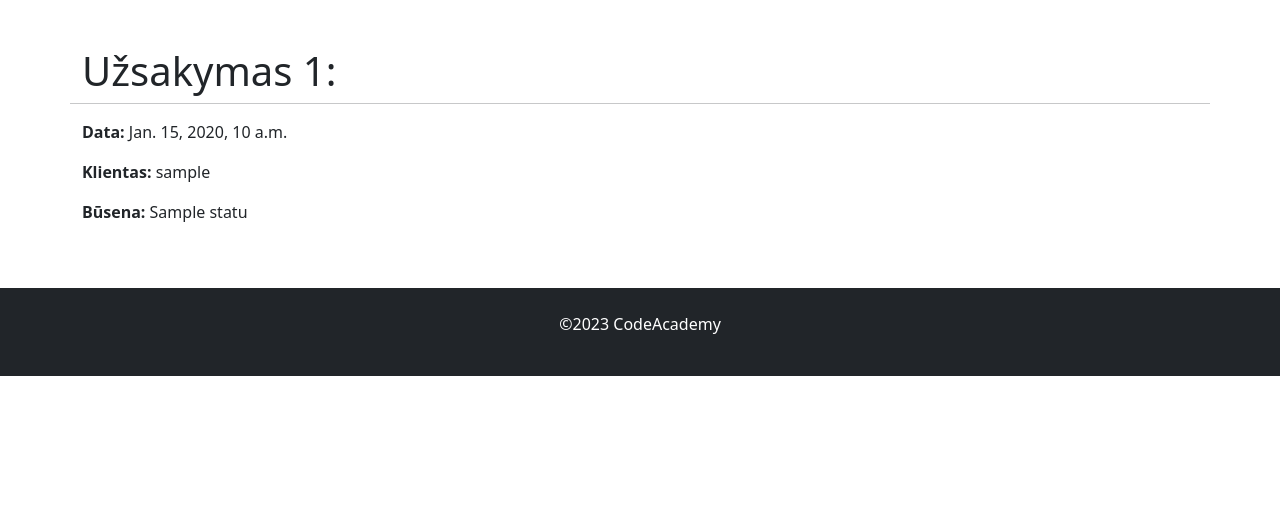
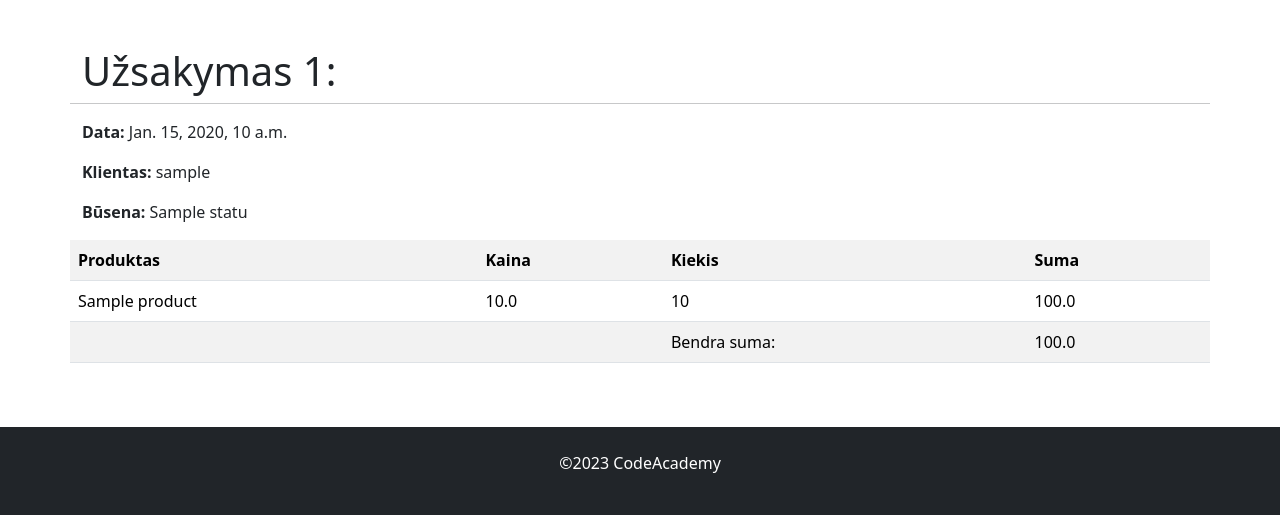
Before and after one commit to DonatasNoreika/eshop_2023_11_03, a Django app: page /orders/1/ in a window 1280 px wide. Shown: the part 313-828 px from the top of the page. Before the commit the page ends 689 px from the top, so only its background shows below. Run offline with Django 4.2, Linux system fonts and the light colour scheme; tables that the repository leaves empty hold one stand-in row (values such as "Sample post").

Commit message:
+Užsakyme atvaizduoti užsakymo eilutes, +Paskaičiuotų kiekvienos užsakytos prekės sumą (prekės kaina * kiekis), +Paskaičiuotų bendrą užsakymo sumą.

```diff
--- a/mysite/eshop/models.py
+++ b/mysite/eshop/models.py
@@ -25,9 +25,17 @@ class Order(models.Model):
     def __str__(self):
         return f"{self.user} ({self.date}) - {self.status}"
 
+    def total(self):
+        total_sum = 0
+        for line in self.lines.all():
+            total_sum += line.suma()
+        return total_sum
 
 class OrderLine(models.Model):
     order = models.ForeignKey(to="Order", on_delete=models.CASCADE, related_name="lines")
     product = models.ForeignKey(to="Product", verbose_name="Produktas", on_delete=models.SET_NULL, null=True,
                                 blank=True)
     quantity = models.IntegerField(verbose_name="Kiekis")
+
+    def suma(self):
+        return self.product.price * self.quantity
--- a/mysite/eshop/templates/order.html
+++ b/mysite/eshop/templates/order.html
@@ -8,4 +8,26 @@
 <p><strong>Data: </strong>{{ order.date }}</p>
 <p><strong>Klientas: </strong>{{ order.user }}</p>
 <p><strong>Būsena: </strong>{{ order.status }}</p>
+<table class="table table-striped">
+    <tr>
+        <th>Produktas</th>
+        <th>Kaina</th>
+        <th>Kiekis</th>
+        <th>Suma</th>
+    </tr>
+    {% for line in order.lines.all %}
+    <tr>
+        <td>{{ line.product.name }}</td>
+        <td>{{ line.product.price }}</td>
+        <td>{{ line.quantity }}</td>
+        <td>{{ line.suma }}</td>
+    </tr>
+    {% endfor %}
+    <tr>
+        <td></td>
+        <td></td>
+        <td>Bendra suma:</td>
+        <td>{{ order.total }}</td>
+    </tr>
+</table>
 {% endblock %}
```
